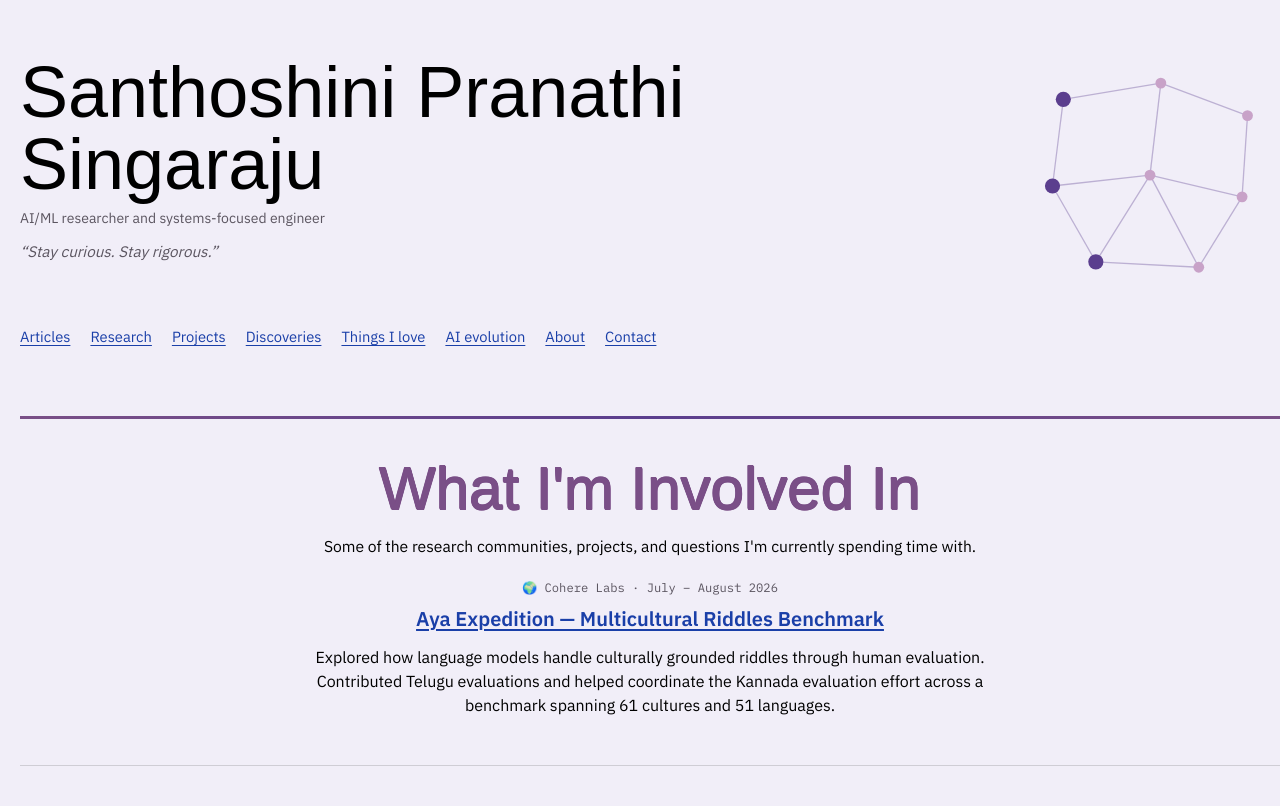
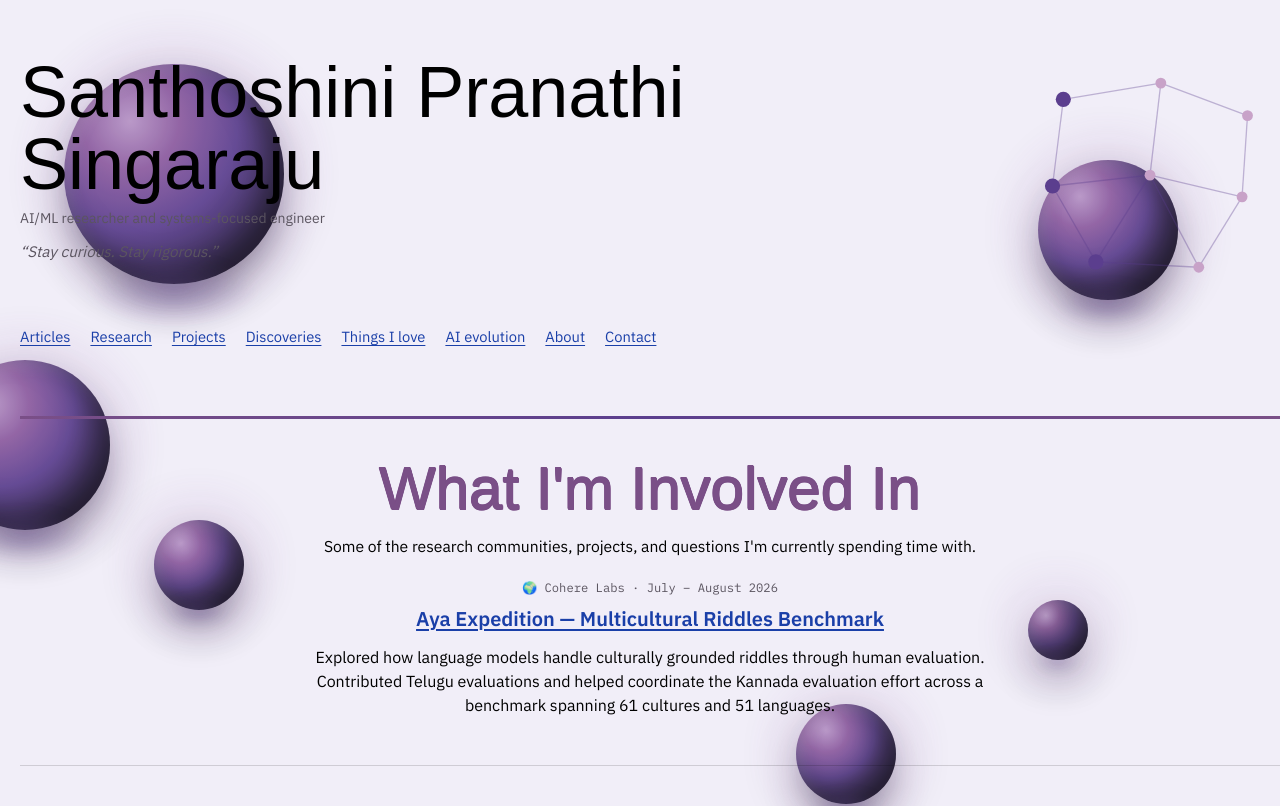
Before and after one commit to pranathi000/portfolio, a Next.js app: page / in a window 1280 px wide. Shown: the top 806 px of the page. Built offline with nearby package versions, Linux system fonts and the light colour scheme; a web font is replaced by a local one.

Commit message:
Update globals.css

```diff
--- a/app/globals.css
+++ b/app/globals.css
@@ -27,48 +27,78 @@ a:hover { opacity: 0.72; }
   }
 }
 
-.side-glow {
+/* ── 3D dark violet orbs ───────────────────────────────────────── */
+.orb {
   position: fixed;
-  border-radius: 9999px;
+  border-radius: 50%;
   pointer-events: none;
   z-index: 0;
-  filter: blur(60px);
-}
-.side-glow.a {
-  width: 480px; height: 480px; left: -160px; top: 5%;
-  background: radial-gradient(circle, rgba(139, 90, 158, 0.5), transparent 70%);
-  animation: drift1 16s ease-in-out infinite;
-}
-.side-glow.b {
-  width: 420px; height: 420px; right: -140px; top: 40%;
-  background: radial-gradient(circle, rgba(200, 162, 200, 0.5), transparent 70%);
-  animation: drift2 20s ease-in-out infinite;
-}
-.side-glow.c {
-  width: 360px; height: 360px; left: 10%; bottom: -120px;
-  background: radial-gradient(circle, rgba(91, 62, 142, 0.4), transparent 70%);
-  animation: drift3 18s ease-in-out infinite;
+  /* offset highlight + deep core + dark rim = glossy sphere lighting */
+  background: radial-gradient(
+    circle at 30% 26%,
+    #B592C4 0%,
+    #8B5A9E 22%,
+    #5B3E8E 48%,
+    #2E1F4D 75%,
+    #150A28 100%
+  );
+  /* inner shading carves out roundness; outer shadow makes it float; soft ring fakes reflected light */
+  box-shadow:
+    inset -14px -14px 30px rgba(0, 0, 0, 0.55),
+    inset 6px 6px 14px rgba(255, 255, 255, 0.15),
+    0 25px 45px -10px rgba(20, 5, 40, 0.55),
+    0 0 60px rgba(139, 90, 158, 0.35);
+  opacity: 0.92;
 }
 
-@keyframes drift1 {
+/* soft reflection puddle beneath each ball */
+.orb::after {
+  content: "";
+  position: absolute;
+  left: 12%;
+  right: 12%;
+  bottom: -18%;
+  height: 30%;
+  border-radius: 50%;
+  background: radial-gradient(ellipse, rgba(91, 62, 142, 0.35), transparent 70%);
+  filter: blur(6px);
+}
+
+.orb.o1 { width: 220px; height: 220px; top: 8%;   left: 5%;    animation: orbit1 24s ease-in-out infinite; }
+.orb.o2 { width: 90px;  height: 90px;  top: 65%;  left: 12%;   animation: orbit2 18s ease-in-out infinite; }
+.orb.o3 { width: 140px; height: 140px; top: 20%;  right: 8%;   animation: orbit3 21s ease-in-out infinite; }
+.orb.o4 { width: 60px;  height: 60px;  top: 75%;  right: 15%;  animation: orbit4 15s ease-in-out infinite; }
+.orb.o5 { width: 170px; height: 170px; top: 45%;  left: -60px; animation: orbit5 27s ease-in-out infinite; }
+.orb.o6 { width: 100px; height: 100px; top: 88%;  right: 30%;  animation: orbit6 19s ease-in-out infinite; }
+
+@keyframes orbit1 {
+  0%, 100% { transform: translate(0, 0) rotate(0deg); }
+  50% { transform: translate(60px, 90px) rotate(25deg); }
+}
+@keyframes orbit2 {
+  0%, 100% { transform: translate(0, 0); }
+  50% { transform: translate(40px, -70px); }
+}
+@keyframes orbit3 {
+  0%, 100% { transform: translate(0, 0); }
+  50% { transform: translate(-70px, 60px); }
+}
+@keyframes orbit4 {
   0%, 100% { transform: translate(0, 0) scale(1); }
-  50% { transform: translate(120px, 90px) scale(1.15); }
+  50% { transform: translate(-40px, -50px) scale(1.15); }
 }
-@keyframes drift2 {
+@keyframes orbit5 {
+  0%, 100% { transform: translate(0, 0); }
+  50% { transform: translate(90px, 40px); }
+}
+@keyframes orbit6 {
   0%, 100% { transform: translate(0, 0) scale(1); }
-  50% { transform: translate(-100px, -70px) scale(1.1); }
-}
-@keyframes drift3 {
-  0%, 100% { transform: translate(0, 0) scale(1); }
-  50% { transform: translate(80px, -60px) scale(1.2); }
+  50% { transform: translate(50px, -30px) scale(0.9); }
 }
 
 @media (max-width: 900px) {
-  .side-glow { display: none; }
+  .orb { display: none; }
 }
-
 @media (prefers-reduced-motion: reduce) {
-  html { scroll-behavior: auto; }
-  .side-glow { animation: none; }
-  * { animation-duration: 0.001ms !important; transition-duration: 0.001ms !important; }
+  .orb { animation: none; }
 }
```
